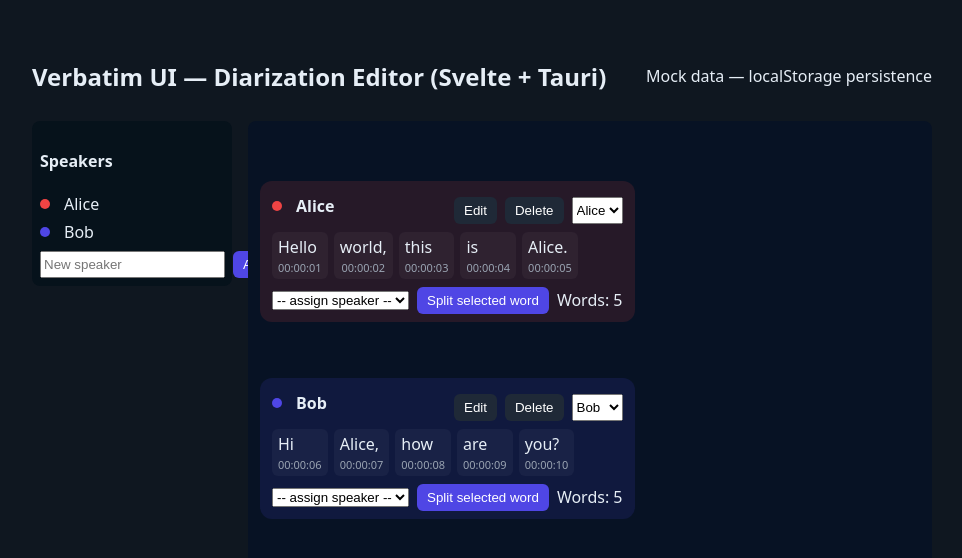
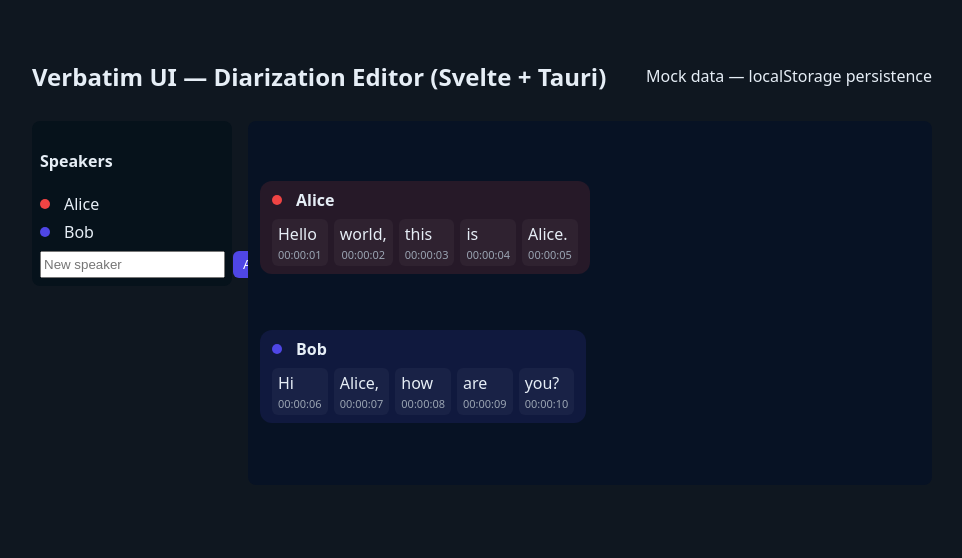
Before and after one commit to faruqsandi/verbatim-ui, a Svelte app: page / in a window 1280 px wide. Shown: the top 558 px of the page, without its empty margins (158-1120 px from the left). Built offline with nearby package versions, Linux system fonts and the light colour scheme.

Commit message:
feat: add context menu for bubble and word manipulation including editing, reassigning speakers, and deletion

```diff
--- a/src/components/ChatBubble.svelte
+++ b/src/components/ChatBubble.svelte
@@ -6,101 +6,225 @@
 
   let editing = (b.words && b.words.length===1 && b.words[0].text.trim()==='')
   let editText = ''
-  let selectedWordIndex = -1
-  let assignSpeaker = ''
+
+  // Context Menu State
+  let showMenu = false;
+  let menuX = 0;
+  let menuY = 0;
+  let menuTarget = null; // 'bubble' or 'word'
+  let targetWordIndex = -1;
+
+  // Track single word editing state
+  let editMode = null; // 'bubble' or 'word'
+  let editingWordIndex = -1;
 
   $: speaker = get(state).speakers.find(s => s.id === b.speakerId)
 
-  function startEdit(){
-    editing = true
-    editText = b.words.map(w=>w.text).join(' ')
+  // Listen to window clicks to close context menu
+  function handleWindowClick() {
+    if (showMenu) showMenu = false;
+  }
+
+  function handleBubbleContextMenu(e) {
+    e.preventDefault();
+    showMenu = true;
+    menuX = e.clientX;
+    menuY = e.clientY;
+    menuTarget = 'bubble';
+    targetWordIndex = -1;
+  }
+
+  function handleWordContextMenu(e, idx) {
+    e.preventDefault();
+    e.stopPropagation();
+    showMenu = true;
+    menuX = e.clientX;
+    menuY = e.clientY;
+    menuTarget = 'word';
+    targetWordIndex = idx;
+  }
+
+  function startEditBubble() {
+    showMenu = false;
+    editMode = 'bubble';
+    editing = true;
+    editText = b.words.map(w => `${w.ts || '00:00:00'} ${w.text}`).join('\n');
+  }
+
+  function startEditWord() {
+    showMenu = false;
+    editMode = 'word';
+    editingWordIndex = targetWordIndex;
+    editing = true;
+    const w = b.words[targetWordIndex];
+    editText = `${w.ts || '00:00:00'} ${w.text}`;
   }
 
   $: if (!editing && b.words && b.words.length===1 && b.words[0].text.trim()===''){
-  editing = true
+    editMode = 'bubble';
+    editing = true;
   }
 
-  function saveEdit(){
-    const words = editText.split(/\s+/).filter(Boolean).map((t,i)=>({text:t, ts: b.words[i]?.ts || '00:00:00'}))
-    b.words = words
-    editing = false
+  function saveEdit() {
+    // Parse subtitles format
+    const lines = editText.split('\n').filter(l => l.trim() !== '');
+    const newWords = [];
+
+    for (let line of lines) {
+      const match = line.trim().match(/^(\d{2}:\d{2}:\d{2})\s+(.*)$/);
+      if (match) {
+        newWords.push({ ts: match[1], text: match[2].trim() });
+      } else {
+        // Fallback if user messes up timestamp format
+        const parts = line.trim().split(/\s+/);
+        const possibleTs = parts[0];
+        const rest = parts.slice(1).join(' ');
+        if (/^\d{2}:\d{2}:\d{2}$/.test(possibleTs)) {
+           newWords.push({ ts: possibleTs, text: rest });
+        } else {
+           // Default fallback timestamp (just keep previous if available or 00:00:00)
+           newWords.push({ ts: '00:00:00', text: line.trim() });
+        }
+      }
+    }
+
+    if (editMode === 'bubble') {
+      b.words = newWords;
+      b.words.sort((a,b) => a.ts.localeCompare(b.ts));
+    } else if (editMode === 'word') {
+      b.words.splice(editingWordIndex, 1, ...newWords);
+      b.words.sort((a,b) => a.ts.localeCompare(b.ts));
+    }
+
+    editing = false;
+    editMode = null;
+    editingWordIndex = -1;
     updateState(()=>{})
   }
 
-  function deleteBubble(){
+  function deleteBubble() {
+    showMenu = false;
     const s = get(state)
-    s.bubbles = s.bubbles.filter(x=>x.id !== b.id)
+    s.bubbles = s.bubbles.filter(x => x.id !== b.id)
     updateState(()=>{})
   }
 
-  function onWordClick(i){
-    selectedWordIndex = i
+  function deleteWord() {
+    showMenu = false;
+    b.words.splice(targetWordIndex, 1);
+    if (b.words.length === 0) {
+      deleteBubble();
+    } else {
+      updateState(()=>{});
+    }
   }
 
-  function assignSelected(){
-    if(selectedWordIndex<0) return
-    const s = get(state)
-    const speakerId = assignSpeaker || s.speakers[0].id
-    // remove word from this bubble
-    const word = b.words[selectedWordIndex]
-    b.words.splice(selectedWordIndex,1)
-    // create or append to a new bubble right after
-    const newId = 'b' + Date.now()
-    const newBubble = { id: newId, speakerId, words: [word] }
-    const idx = s.bubbles.findIndex(x=>x.id===b.id)
-    s.bubbles.splice(idx+1,0,newBubble)
-    selectedWordIndex = -1
-    updateState(()=>{})
+  function changeBubbleSpeaker(e) {
+    showMenu = false;
+    const newSp = e.target.value;
+    if (!newSp) return;
+    b.speakerId = newSp;
+    updateState(()=>{});
   }
 
-  function reassignBubble(newSp){
-    b.speakerId = newSp
-    updateState(()=>{})
+  function changeWordSpeaker(e) {
+    showMenu = false;
+    const newSp = e.target.value;
+    if (!newSp) return;
+    if (newSp === b.speakerId) return; // No change
+
+    const s = get(state);
+    const beforeWords = b.words.slice(0, targetWordIndex);
+    const word = b.words[targetWordIndex];
+    const afterWords = b.words.slice(targetWordIndex + 1);
+
+    b.words = beforeWords;
+
+    const idx = s.bubbles.findIndex(x => x.id === b.id);
+    let insertIndex = idx + 1;
+
+    const newBubble = { id: 'b' + Date.now() + '_1', speakerId: newSp, words: [word] };
+    s.bubbles.splice(insertIndex, 0, newBubble);
+    insertIndex++;
+
+    if (afterWords.length > 0) {
+      const afterBubble = { id: 'b' + Date.now() + '_2', speakerId: b.speakerId, words: afterWords };
+      s.bubbles.splice(insertIndex, 0, afterBubble);
     }
+
+    if (b.words.length === 0) {
+      s.bubbles = s.bubbles.filter(x => x.id !== b.id);
+    }
+
+    updateState(()=>{});
+  }
+
 </script>
 
-<div class="bubble" style="background:{speaker?.color}22">
-  <div style="display:flex;align-items:center;gap:8px">
+<svelte:window on:click={handleWindowClick} />
+
+<div class="bubble" style="background:{speaker?.color}22" on:contextmenu={handleBubbleContextMenu}>
+  <div style="display:flex;align-items:center;gap:8px;margin-bottom:8px;">
     <div class="speaker-badge" style="background:{speaker?.color}"></div>
     <strong>{speaker?.name}</strong>
-    <div class="controls" style="margin-left:auto">
-      <button class="btn secondary" on:click={startEdit}>Edit</button>
-      <button class="btn secondary" on:click={deleteBubble}>Delete</button>
-      <select on:change={(e)=>reassignBubble(e.target.value)}>
-        {#each $state.speakers as sp}
-          <option value={sp.id} selected={sp.id===b.speakerId}>{sp.name}</option>
-        {/each}
-      </select>
-    </div>
   </div>
 
   {#if editing}
-    <div style="margin-top:8px">
-      <textarea bind:value={editText} style="width:100%;height:80px"></textarea>
-      <div style="margin-top:8px">
+    <div class="editor-wrapper">
+      <textarea class="editor-textarea" bind:value={editText} placeholder="00:00:00 Word"></textarea>
+      <div class="editor-actions">
+        <button class="btn secondary" on:click={() => editing=false}>Cancel</button>
         <button class="btn" on:click={saveEdit}>Save</button>
-        <button class="btn secondary" on:click={()=>editing=false}>Cancel</button>
       </div>
     </div>
   {:else}
-    <div class="words" style="margin-top:8px">
+    <div class="words">
       {#each b.words as w, i}
-        <div class="word" on:click={()=>onWordClick(i)} style="border: {i===selectedWordIndex ? '1px solid #fff' : 'none'}">
+        <div class="word" on:contextmenu={(e) => handleWordContextMenu(e, i)}>
           <div>{w.text}</div>
           <small>{w.ts}</small>
         </div>
       {/each}
     </div>
+  {/if}
+</div>
 
-    <div style="margin-top:8px;display:flex;gap:8px;align-items:center">
-      <select bind:value={assignSpeaker}>
-        <option value=''>-- assign speaker --</option>
+{#if showMenu}
+  <div class="context-menu" style="left: {menuX}px; top: {menuY}px;" on:click|stopPropagation>
+    {#if menuTarget === 'bubble'}
+      <button class="context-menu-item" on:click={startEditBubble}>
+        Edit Bubble
+      </button>
+      <div class="context-menu-item">
+        Speaker
+        <select class="context-menu-select" value={b.speakerId} on:change={changeBubbleSpeaker}>
+          <option value="" disabled>Select...</option>
           {#each $state.speakers as sp}
             <option value={sp.id}>{sp.name}</option>
           {/each}
         </select>
-      <button class="btn" on:click={assignSelected}>Split selected word</button>
-      <div style="margin-left:auto">Words: {b.words.length}</div>
+      </div>
+      <div class="context-menu-divider"></div>
+      <button class="context-menu-item danger" on:click={deleteBubble}>
+        Delete Bubble
+      </button>
+    {:else if menuTarget === 'word'}
+      <button class="context-menu-item" on:click={startEditWord}>
+        Edit Word
+      </button>
+      <div class="context-menu-item">
+        Speaker
+        <select class="context-menu-select" value={b.speakerId} on:change={changeWordSpeaker}>
+          <option value="" disabled>Select...</option>
+          {#each $state.speakers as sp}
+            <option value={sp.id}>{sp.name}</option>
+          {/each}
+        </select>
+      </div>
+      <div class="context-menu-divider"></div>
+      <button class="context-menu-item danger" on:click={deleteWord}>
+        Delete Word
+      </button>
+    {/if}
   </div>
 {/if}
-</div>
```
Lines whose indentation alone changed are shown as unchanged.
